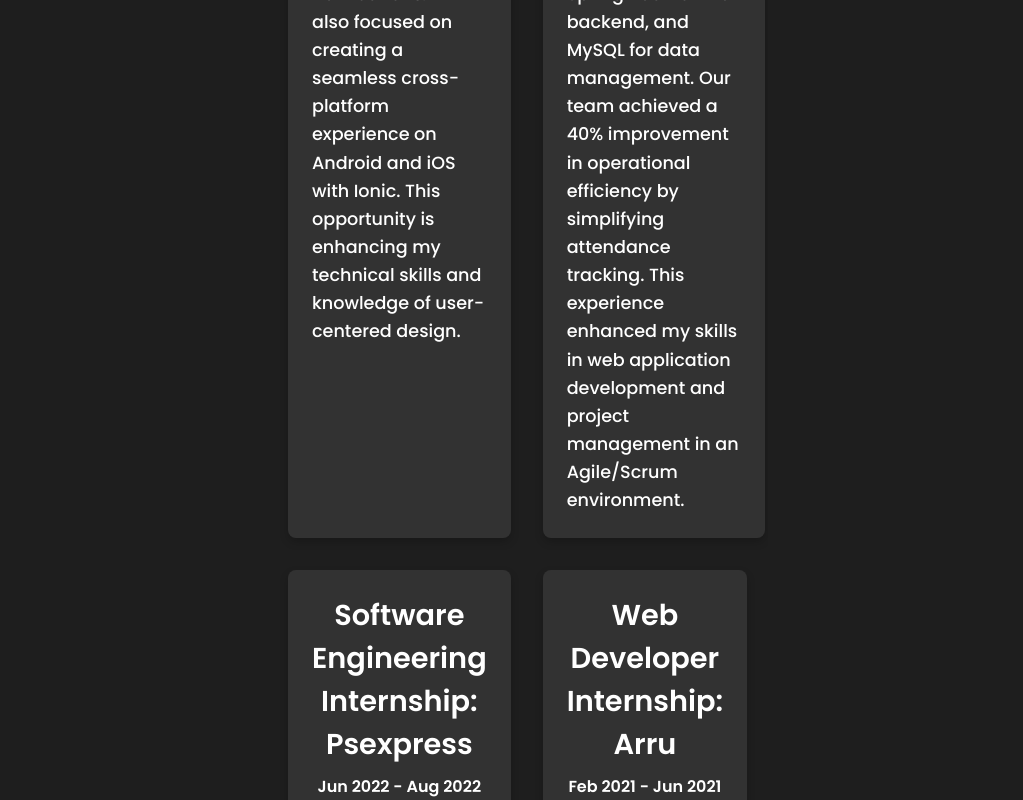
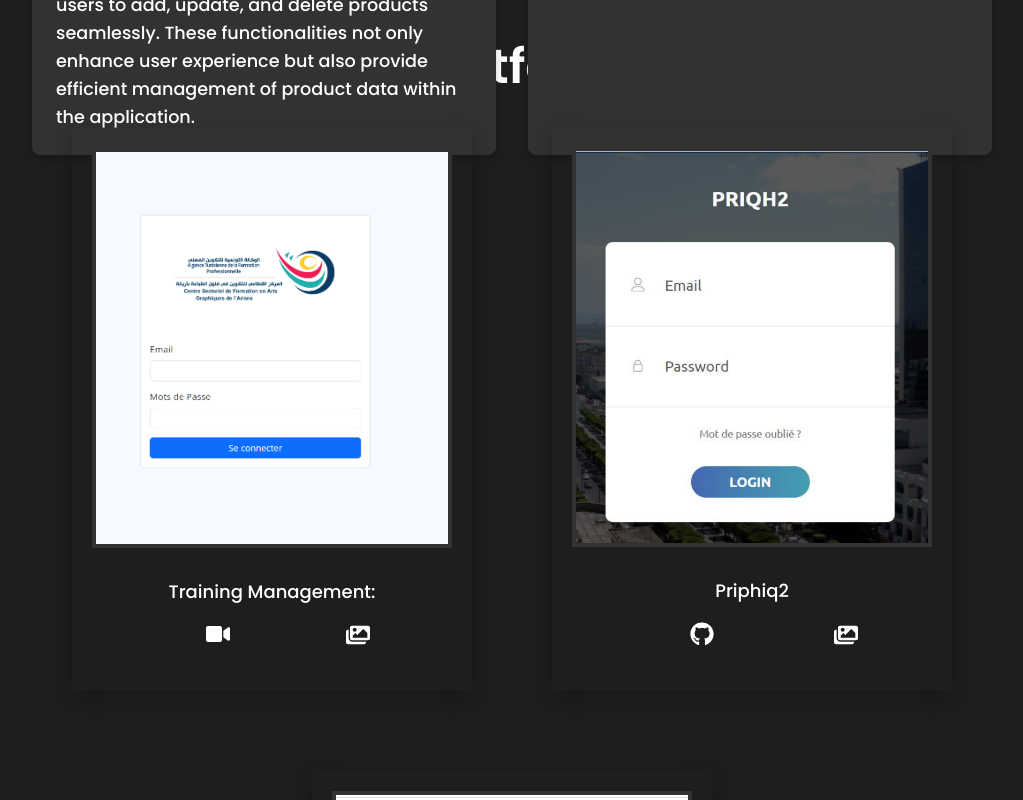
Before and after one commit to souhir-fazzaini/Portfolio, a React (Create React App) app: page / in a window 1280 px wide. Shown: the part 3354-4154 px from the top of the page, without its empty margins (128-1151 px from the left). Built offline with nearby package versions, Linux system fonts and the light colour scheme.

Commit message:
updated styles

```diff
--- a/src/components/Contact/contact.css
+++ b/src/components/Contact/contact.css
@@ -8,6 +8,7 @@
     flex-direction: column;
     align-items: center;
     justify-content: center;
+    margin-top: 8rem;
 }
 .contactPageTitle{
     font-size:3rem;
--- a/src/components/Education/Education.css
+++ b/src/components/Education/Education.css
@@ -6,7 +6,7 @@
     display: flex;
     flex-direction: column;
     align-items: center;
-
+    margin-top: 8rem;
     margin: 0 auto;
     padding: 6rem; /* Add padding for spacing around the section */
     gap: 3rem;
@@ -15,7 +15,6 @@
 .experienceTitle {
     font-size: 3rem;
     font-weight: 700;
-    margin-bottom: 1.5rem;
 }
 
 .experienceDesc {
--- a/src/components/Experience/experience.css
+++ b/src/components/Experience/experience.css
@@ -1,7 +1,7 @@
 /* Experience Section Styles */
 #experience {
     overflow: hidden;
-    width: 40%;
+    width: 80%;
     max-width: 100%;
     display: flex;
     flex-direction: column;
@@ -13,7 +13,6 @@
 .experienceTitle {
     font-size: 3rem;
     font-weight: 700;
-    margin-bottom: 1.5rem;
     align-items: center;
     text-align: center;
 }
--- a/src/components/Works/works.css
+++ b/src/components/Works/works.css
@@ -1,27 +1,28 @@
 #works {
     max-width: 100vw;
-    max-height: 100vh;
+    max-height: 70vh;
     display: flex;
     flex-direction: column;
     justify-content: center;
     align-items: center;
     padding: 0;
-    margin-top: 0;
+    margin-top: 8rem;
 }
 
 .projects-container {
-    width: 100%;
+    max-width: 100%;
     height: auto;
     display: flex;
     flex-wrap: wrap;
     justify-content: center;
     align-items: center;
-    gap: 100px;
+    gap: 80px;
+
 }
 
 .project-section {
-    flex: 0 1 450px;
-    max-width: 450px;
+    flex: 0 1 400px;
+    max-width: 400px;
     position: relative;
     box-shadow: 0 6px 20px rgba(0, 0, 0, 0.25);
     padding: 20px;
```
